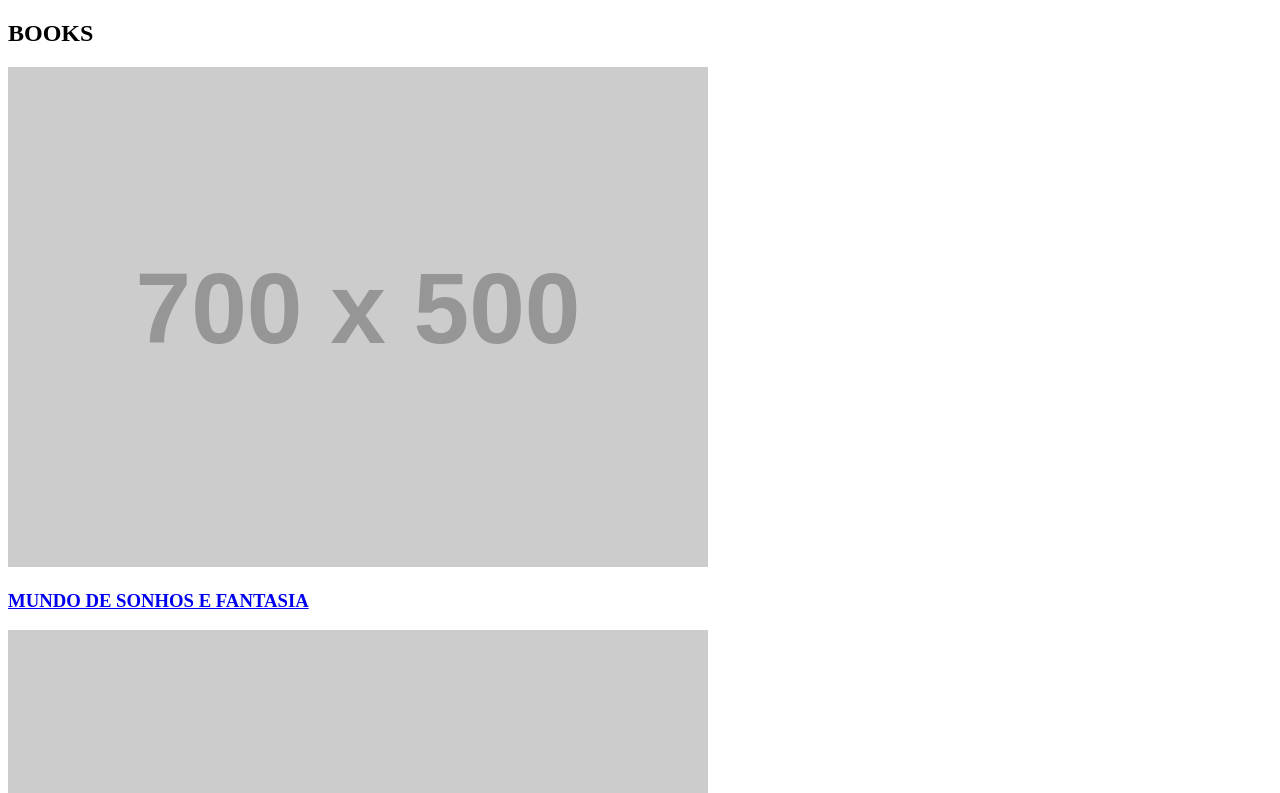
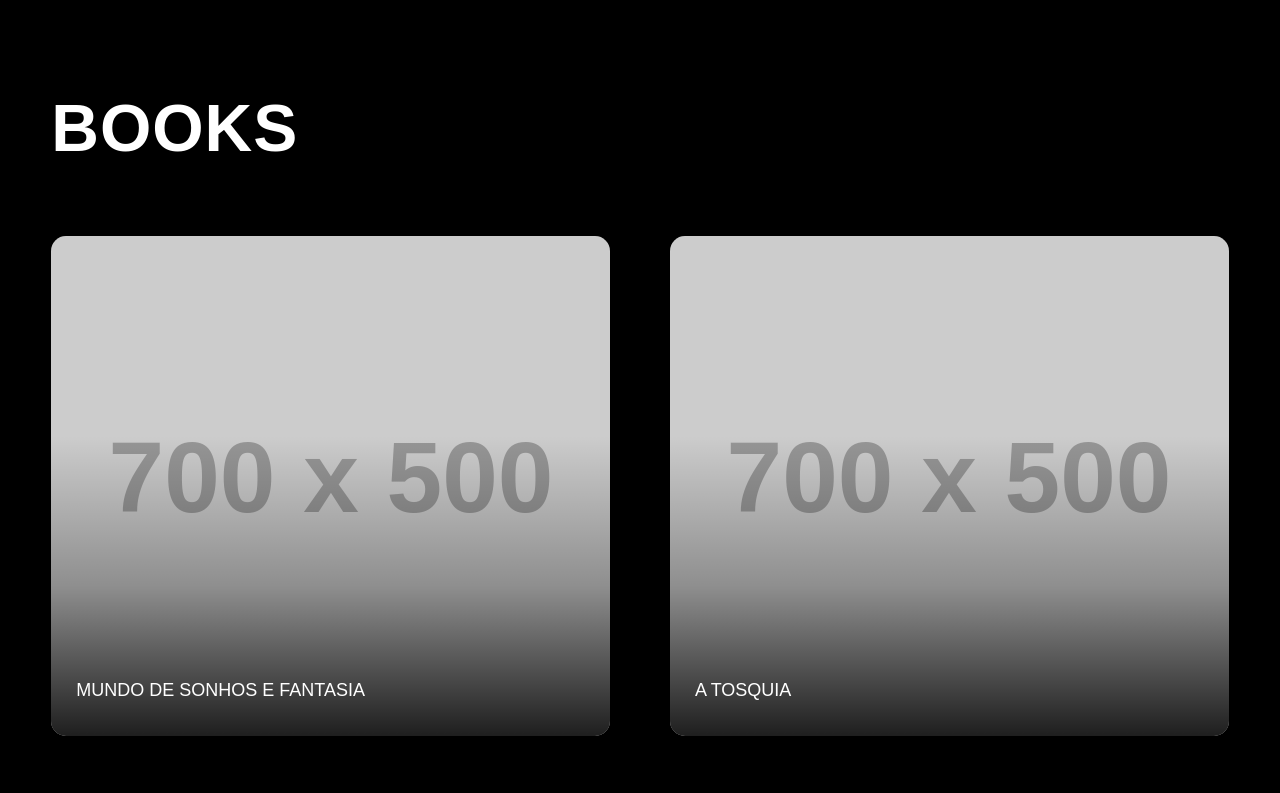
Before and after one commit to anitanunesdesign-dev/anitanunes.com, a plain HTML site: page index.html in a window 1280 px wide. Shown: the top 793 px of the page. Drawn offline with Linux system fonts and the light colour scheme; placeholder pictures from the web are drawn by us.

Commit message:
Enhance book section with improved image handling and styling adjustments

```diff
--- a/index.html
+++ b/index.html
@@ -4,6 +4,7 @@
     <meta charset="UTF-8">
     <meta name="viewport" content="width=device-width, initial-scale=1.0">
     <title>Hello World</title>
+    <link rel="stylesheet" href="style.css">
 </head>
 <body>
     <section class="books">
@@ -14,37 +15,43 @@
         <div class="books-grid">
 
             <a href="#" class="book-card">
-                <img src="https://placehold.co/700x500" alt="">
+                <img class="main-img" src="https://placehold.co/700x500/111111/ffffff?text=Livro+1" alt="">
+                <img class="hover-img" src="https://placehold.co/700x500/ff4d6d/ffffff?text=Hover+1" alt="">
                 <div class="overlay"></div>
                 <h3>MUNDO DE SONHOS E FANTASIA</h3>
             </a>
 
             <a href="#" class="book-card">
-                <img src="https://placehold.co/700x500" alt="">
+                <img class="main-img" src="https://placehold.co/700x500/111111/ffffff?text=Livro+2" alt="">
+                <img class="hover-img" src="https://placehold.co/700x500/4ecdc4/ffffff?text=Hover+2" alt="">
                 <div class="overlay"></div>
                 <h3>A TOSQUIA</h3>
             </a>
 
             <a href="#" class="book-card">
-                <img src="https://placehold.co/700x500" alt="">
+                <img class="main-img" src="https://placehold.co/700x500/111111/ffffff?text=Livro+3" alt="">
+                <img class="hover-img" src="https://placehold.co/700x500/f9c74f/111111?text=Hover+3" alt="">
                 <div class="overlay"></div>
                 <h3>MEMÓRIAS E TRADIÇÕES DE MONSANTO</h3>
             </a>
 
             <a href="#" class="book-card">
-                <img src="https://placehold.co/700x500" alt="">
+                <img class="main-img" src="https://placehold.co/700x500/111111/ffffff?text=Livro+4" alt="">
+                <img class="hover-img" src="https://placehold.co/700x500/9b5de5/ffffff?text=Hover+4" alt="">
                 <div class="overlay"></div>
                 <h3>CAMINHOS DE EXCELÊNCIA</h3>
             </a>
 
             <a href="#" class="book-card">
-                <img src="https://placehold.co/700x500" alt="">
+                <img class="main-img" src="https://placehold.co/700x500/111111/ffffff?text=Livro+5" alt="">
+                <img class="hover-img" src="https://placehold.co/700x500/00bbf9/ffffff?text=Hover+5" alt="">
                 <div class="overlay"></div>
                 <h3>LIVRO 5</h3>
             </a>
 
             <a href="#" class="book-card">
-                <img src="https://placehold.co/700x500" alt="">
+                <img class="main-img" src="https://placehold.co/700x500/111111/ffffff?text=Livro+6" alt="">
+                <img class="hover-img" src="https://placehold.co/700x500/ff6b6b/ffffff?text=Hover+6" alt="">
                 <div class="overlay"></div>
                 <h3>LIVRO 6</h3>
             </a>
--- a/style.css
+++ b/style.css
@@ -1,13 +1,17 @@
-*{
-    margin:0;
-    padding:0;
-    box-sizing:border-box;
+/* Reset geral */
+
+* {
+    margin: 0;
+    padding: 0;
+    box-sizing: border-box;
 }
 
+/* Estilo base do corpo da página */
 body{
-    background:#000;
+    background:#000000;
     color:white;
-    font-family:Arial, Helvetica, sans-serif;
+    font-family: 'Montserrat', sans-serif;
+    font-weight: 280; /* ExtraBold */
 }
 
 .container{
@@ -19,36 +23,51 @@ body{
     padding:90px 0;
 }
 
+/*  -------------------------------------------  */
+/*  -------------- TÍTULO DA SECÇÃO ------------  */
+/*  -------------------------------------------  */
 .books h2{
-    text-align:center;
-    font-size:72px;
+    text-align:left;
+    font-size:6cap;
     font-weight:700;
     margin-bottom:70px;
-    letter-spacing:2px;
+    letter-spacing:1px;
 }
+
+/* Estrutura em grelha para os livros */
 
 .books-grid{
 
     display:grid;
+    /* --NUMERO DE COLUNAS-- */
     grid-template-columns:repeat(2,1fr);
-    gap:34px;
+    gap:60px;
 
 }
+
+
+/* Estilo dos cartões de livro */
 
 .book-card{
 
     position:relative;
-    height:420px;
+    height:500px;
     overflow:hidden;
-    border-radius:28px;
+    border-radius:15px;
     display:block;
     text-decoration:none;
     background:#1b1b1b;
 
 }
 
+/*  -------------------------------------------  */
+/*  ------------ IMAGENS E HOVER --------------  */
+/*  -------------------------------------------  */
+
 .book-card img{
 
+    position:absolute;
+    inset:0;
     width:100%;
     height:100%;
     object-fit:cover;
@@ -56,11 +75,26 @@ body{
 
 }
 
-.book-card:hover img{
+.book-card .main-img{
+    opacity:1;
+}
 
-    transform:scale(1.08);
+.book-card .hover-img{
+    opacity:0;
+}
 
+.book-card:hover .main-img{
+    opacity:0;
 }
+
+.book-card:hover .hover-img{
+    opacity:1;
+    transform:scale(1.05);
+}
+
+
+/*  -------------------------------------------  */
+/*      SOBREPOSIÇÃO ESCURA NOS CARDS          */
 
 .overlay{
 
@@ -69,35 +103,46 @@ body{
 
     background:linear-gradient(
         to top,
-        rgba(0,0,0,.75) 0%,
-        rgba(0,0,0,.35) 30%,
+        rgba(0,0,0,.85) 0%,
+        rgba(0,0,0,.30) 30%,
         rgba(0,0,0,0) 60%
     );
 
 }
 
+/*  -------------------------------------------  */
+
+
+/* Título do livro sobre a imagem */
+
 .book-card h3{
 
     position:absolute;
 
-    left:38px;
-    bottom:34px;
+/*  --POSIÇÃO DO TEXTO NA IMAGEM--  */
+    left:25px;
+    bottom:35px;
 
     color:white;
 
-    font-size:34px;
-    font-weight:300;
+    font-size:18px;
+    font-weight:500;
     line-height:1.15;
 
-    width:70%;
+    width:90%;
 
     z-index:2;
 
 }
 
+/*  -------------------------------------------  */
+/*  ------------ EFEITO AO PASSAR O MOUSE ------  */
+/*  -------------------------------------------  */
+
 .book-card:hover{
 
-    transform:translateY(-3px);
-    transition:.35s;
+    transform:translateY(-2px);
+    transition:.5s;
 
 }
+/*  -------------------------------------------  */
```
